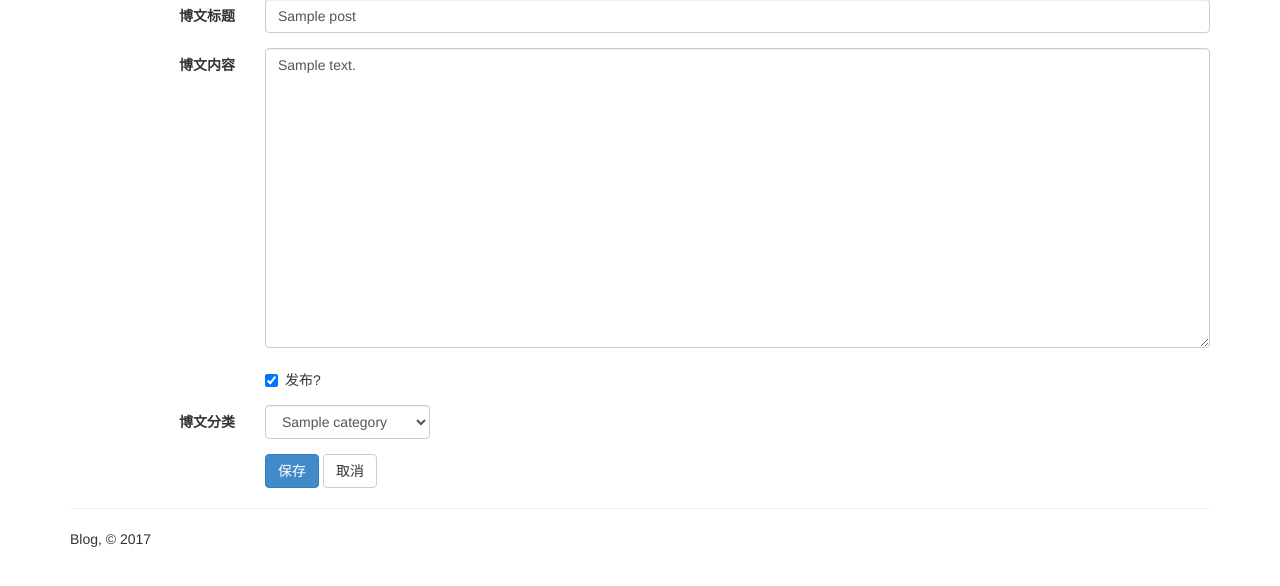
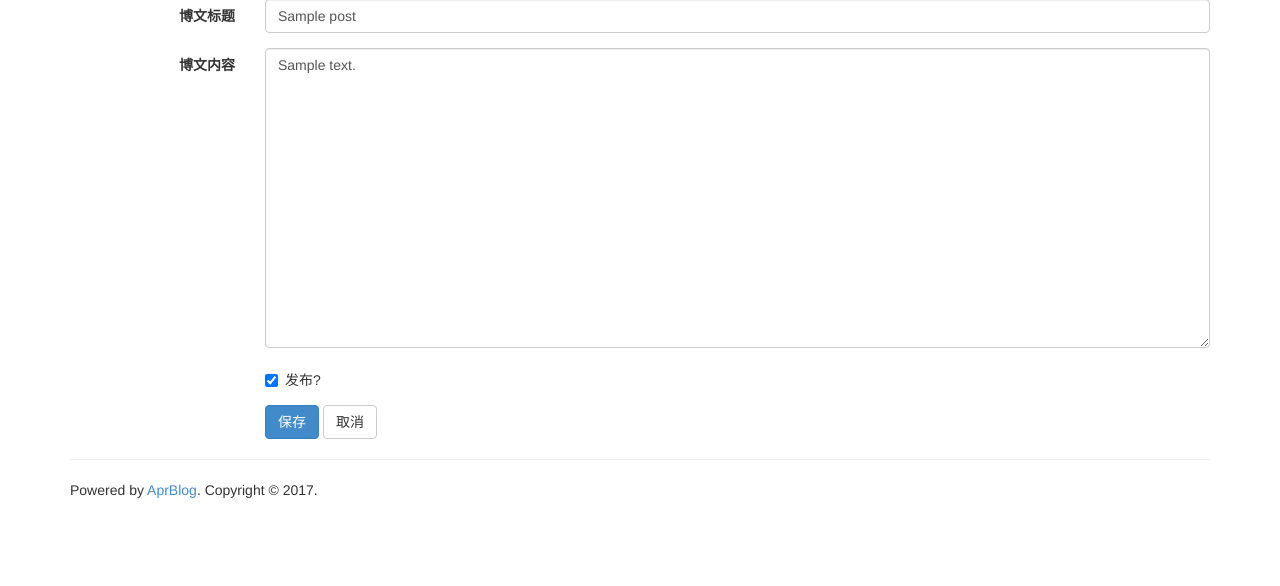
Before and after one commit to ethanww/AprBlog, a Flask app: template templates/edit.html in a window 1280 px wide. Shown: the part 192-778 px from the top of the page. Run offline with Flask 2, Linux system fonts and the light colour scheme; the template is opened without the code that fills it: most values are stand-ins (such as "Sample title", 1, 10 or a date in 2020); some libraries are stand-ins or nearby versions.

Commit message:
add templates

```diff
--- a/templates/base.html
+++ b/templates/base.html
@@ -1,7 +1,7 @@
 <!doctype html>
 <html>
   <head>
-    <title>Wrzto-Blog</title>
+    <title>AprBlog</title>
     <link rel="shortcut icon" type="image/x-icon" href="{{ url_for('static',filename='favicon.ico') }}" />
     <meta charset="utf-8">
     <meta http-equiv="X-UA-Compatible" content="IE=edge">
@@ -62,7 +62,7 @@
 
       <footer>
         <hr />
-        <p>Blog, &copy; 2017</p>
+        <p>Powered by <a href="https://ethanww.github.io">AprBlog</a>. Copyright &copy; 2017.</p>
       </footer>
     </div>
 
--- a/templates/detail.html
+++ b/templates/detail.html
@@ -9,6 +9,6 @@
 {% endblock %}
 
 {% block content %}
-  <p>Created {{ moment(post.timestamp).format('LLL') }}&nbsp;&nbsp;&nbsp;&nbsp;<a href="{{ url_for('posts',category_id=post.category.id) }}"><span class="label label-info">{{ post.category.name }}</span></a></p>
+  <p>Created {{ moment(post.timestamp).format('LLL') }}</p>
   {{ post.html_content }}
 {% endblock %}
--- a/templates/edit.html
+++ b/templates/edit.html
@@ -27,16 +27,6 @@
       </div>
     </div>
     <div class="form-group">
-      <label for="category" class="col-sm-2 control-label">博文分类</label>
-      <div class="col-sm-2">
-        <select class="form-control" id="category" name="category" >
-          {% for category in categories %}
-          <option value={{ category.id }} {% if post.category == category %} selected="selected" {% endif %}>{{ category.name }}</option>
-          {% endfor %}
-          </select>
-      </div>
-    </div>
-    <div class="form-group">
       <div class="col-sm-offset-2 col-sm-10">
         <button class="btn btn-primary" type="submit">保存</button>
         <a class="btn btn-default" href="{{ url_for('index') }}">取消</a>
--- a/templates/index.html
+++ b/templates/index.html
@@ -4,9 +4,9 @@
 {% block content %}
     {% for post in posts %}
     <h3>
-        <a href="{{ url_for('detail',post_id=post.id ) }}">{{ post.title }}</a>
+        <a href="{{ url_for('detail',post_id=post.id) }}">{{ post.title }}</a>
     </h3>
-    <p>Created {{ moment(post.timestamp).format('LLL') }}&nbsp;&nbsp;&nbsp;&nbsp;<a href="{{ url_for('posts',category_id=post.category.id) }}"><span class="label label-info">{{ post.category.name }}</span></a></p>
+    <p>Created {{ moment(post.timestamp).format('LLL') }}</p>
     {% else %}
     <p>空空如也，还不快去写!!!</p>
     {% endfor %} {% if pagination %}
```
Also changed, not shown: templates/create.html (+0 -10 lines).
